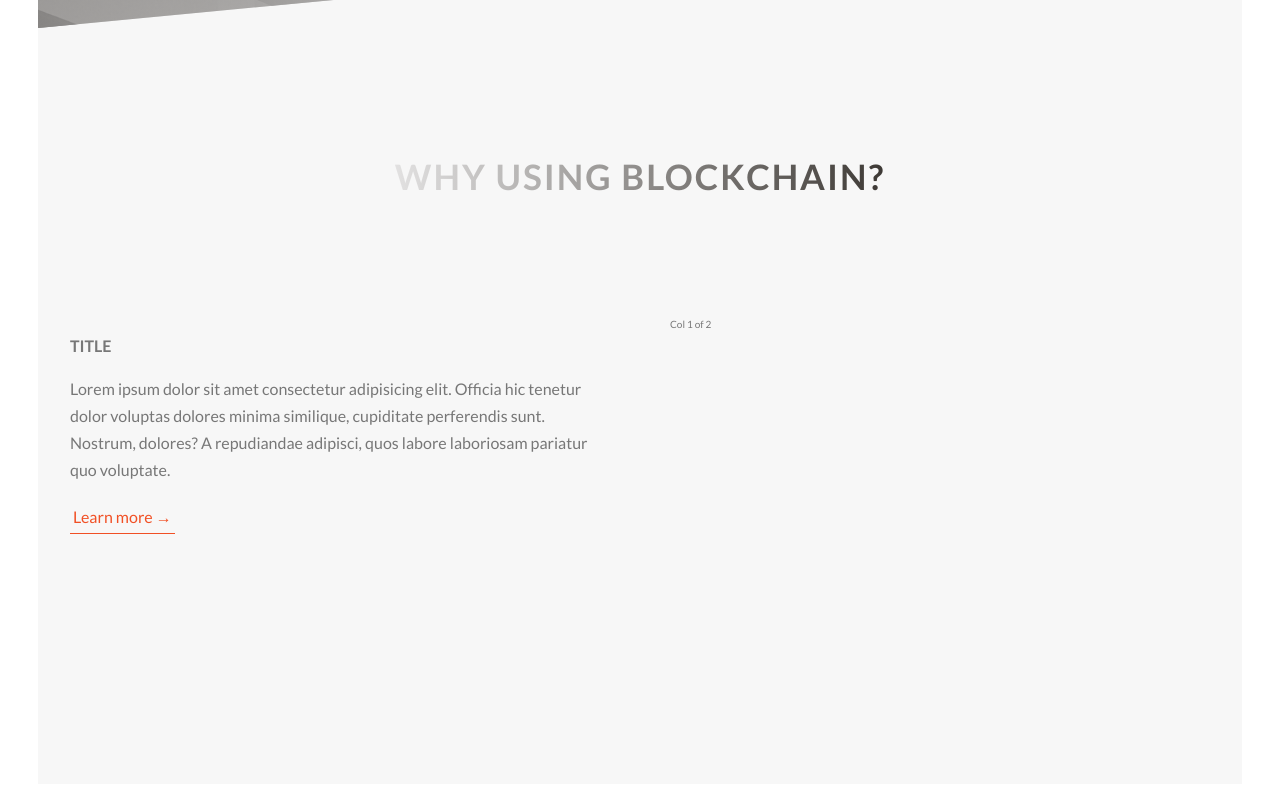
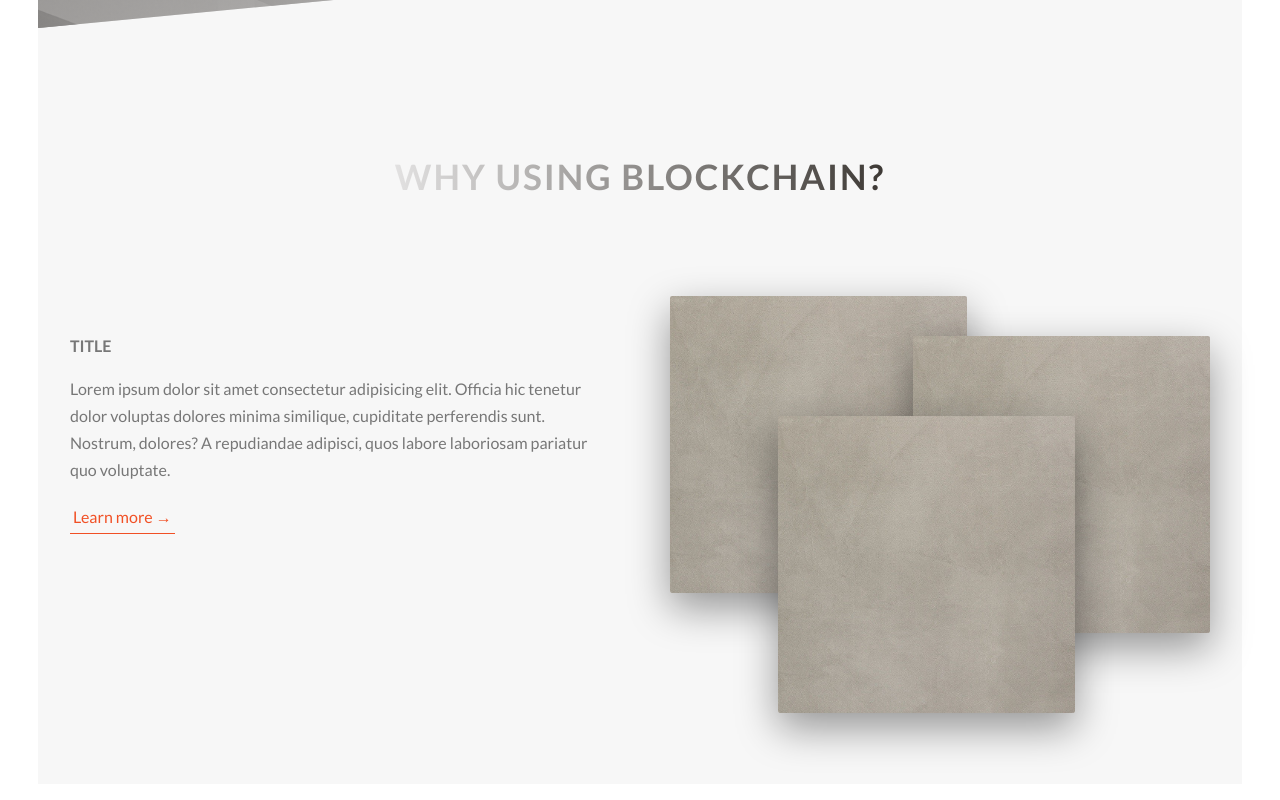
Before and after one commit to debuy-co/landingPage, a React (Create React App) app: page / in a window 1280 px wide. Shown: the part 770-1570 px from the top of the page. Built offline with nearby package versions, Linux system fonts and the light colour scheme.

Commit message:
Building the About Section - Part 3

```diff
--- a/src/components/about/About.js
+++ b/src/components/about/About.js
@@ -1,4 +1,5 @@
 import React from "react";
+import ImageWhite from "../../assets/img/block-grey.jpg";
 
 //TODO: in questa sezione sono da mettere i motivi per il quale scegliere la blockchain, e le immagini che si muovono in automatico e i pargrafi che cambiano di conseguenza
 
@@ -22,7 +23,25 @@ function About() {
             Learn more {"\u2192"}
           </a>
         </div>
-        <div className="col-1-of-2">Col 1 of 2</div>
+        <div className="col-1-of-2">
+          <div className="composition">
+            <img
+              src={ImageWhite}
+              alt="Photo1"
+              className="composition__photo composition__photo--p1"
+            />
+            <img
+              src={ImageWhite}
+              alt="Photo2"
+              className="composition__photo composition__photo--p2"
+            />
+            <img
+              src={ImageWhite}
+              alt="Photo3"
+              className="composition__photo composition__photo--p3"
+            />
+          </div>
+        </div>
       </div>
     </section>
   );
--- a/src/sass/abstract/_variables.scss
+++ b/src/sass/abstract/_variables.scss
@@ -7,6 +7,14 @@ $color-highlight1: #f15025ff;
 $color-highlight2: #fbff12ff;
 $color-white: #fff;
 $color-grey-light-1: #f7f7f7;
+//suggested by chat GPT
+//TODO: veder come utilizzarli
+$color-light-neutral: #e2e1e1ff; //Use the light neutral color, #e2e1e1ff, as a background color. This will create a clean, modern look and allow the other colors to pop.
+$color-dark: #3d3935ff; //Use the darker color, #3d3935ff, for headings and subheadings. This will create contrast and make the text more legible.
+$color-vibrant-pinkish-red: #ff5e5bff; //Use the vibrant pinkish-red, #ff5e5bff, as an accent color. This color can be used for call-to-action buttons, links, and other interactive elements on the page. This will draw attention to these important elements and encourage users to take action.
+$color-bright-turquoise: #00c9b1ff; //Use the bright turquoise, #00c9b1ff, as a secondary accent color. This color can be used for smaller elements, such as icons or borders, to add some fun and playfulness to the page.
+$color-warm-orange: #ffba5cff; //Use the warm orange, #ffba5cff, sparingly to draw attention to key features or important content on the page.
+$color-soft-pastel-pink: #f5c3c6ff; //Use the soft pastel pink, #f5c3c6ff, to add a subtle touch of femininity or softness to the page. This color can be used for backgrounds or smaller design elements.
 
 /*--------------------------------------------------------------
 # Font size
--- /dev/null
+++ b/src/sass/components/_composition.scss
@@ -0,0 +1,41 @@
+.composition {
+  position: relative; //this will be the reference of composition__photo
+  &__photo {
+    width: 55%; //we always have to define the width of the image in percentage because in this way it will nicely scale with the view port
+    box-shadow: 0 1.5rem 4rem rgba(black, 0.4);
+    border-radius: 2px;
+    transition: all 0.2s;
+    z-index: 10;
+    outline-offset: 2rem;
+
+    position: absolute; //as soon as we set the absolute position ,this will positioned referencing to is first reference parent element
+    &--p1 {
+      left: 0;
+      top: -2rem;
+    }
+
+    &--p2 {
+      right: 0rem;
+      top: 2rem;
+    }
+
+    &--p3 {
+      left: 20%;
+      top: 10rem;
+    }
+
+    &:hover {
+      transform: scale(1.05) translateY(-0.5rem);
+      box-shadow: 0 2.5rem 4rem rgba(black, 0.8);
+      z-index: 20; //in this way this will always have the highest Z index so it shall be displayed on top
+
+      outline: 1.5rem solid $color-highlight1;
+    }
+  }
+
+  //when we hover the composition, below code will apply to the element composition__photo which is not hovered.
+  //in this way it will srink what is not hover
+  &:hover &__photo:not(:hover) {
+    transform: scale(0.95);
+  }
+}
--- a/src/sass/main.scss
+++ b/src/sass/main.scss
@@ -19,6 +19,7 @@
 # Components
 --------------------------------------------------------------*/
 @import "components/button";
+@import "components/composition";
 
 /*--------------------------------------------------------------
 # Layout
```
Also changed, not shown: src/assets/img/block-grey.jpg (added), 1 other file (tests, documents, lock files or other folders).
